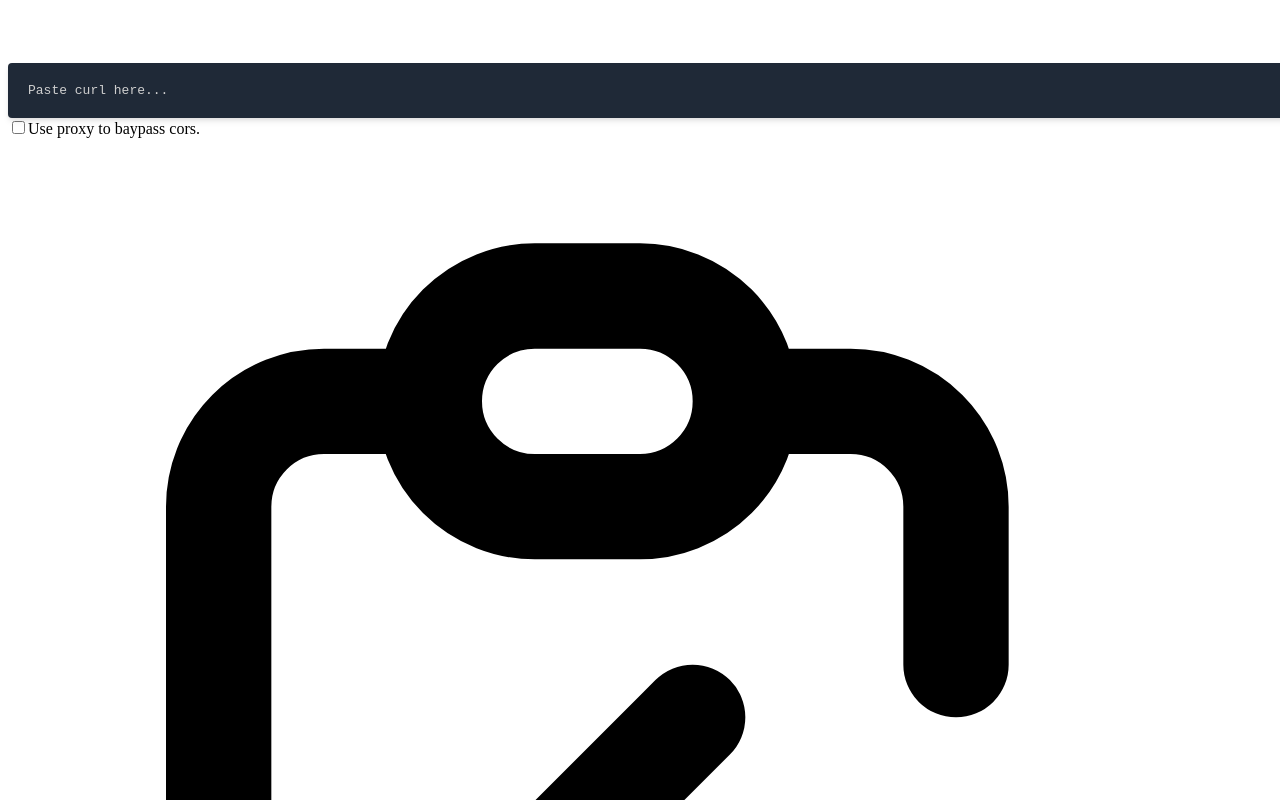
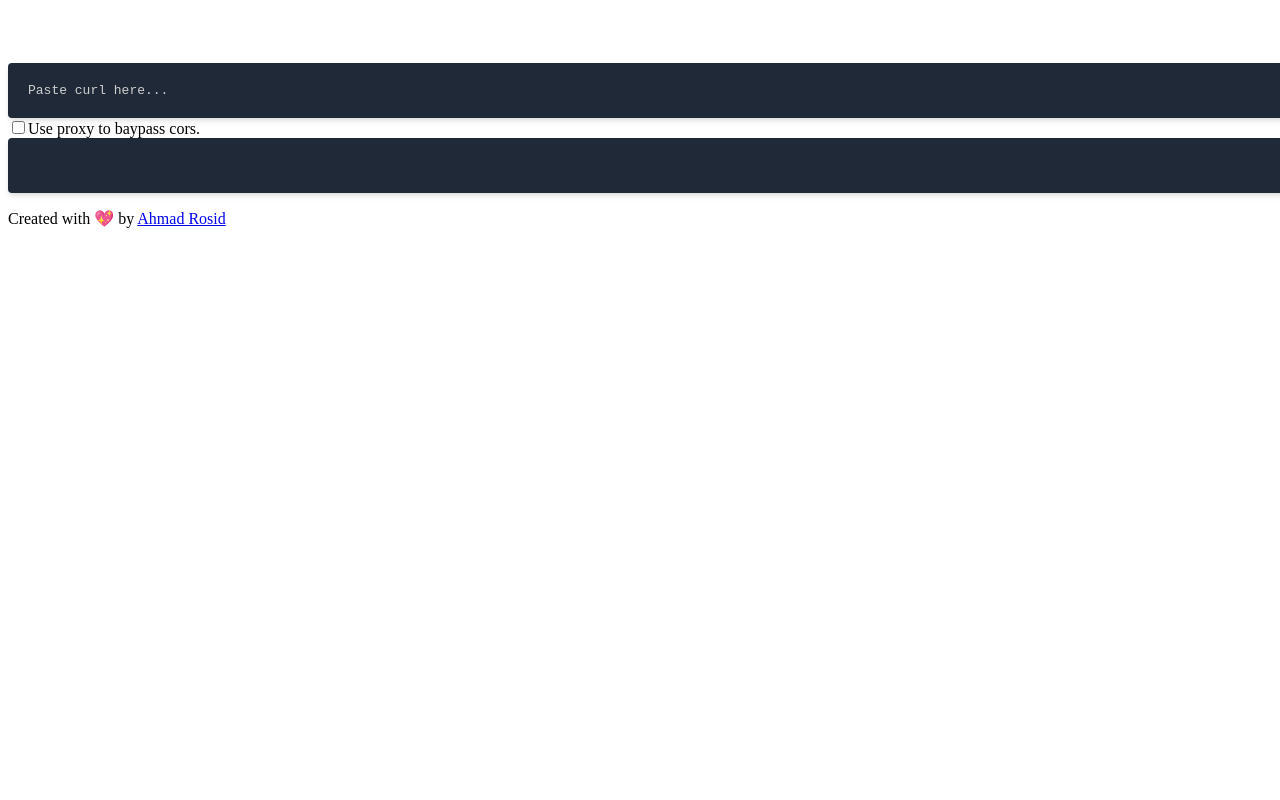
Before and after one commit to ahmadrosid/curly, a Next.js app: page / in a window 1280 px wide. Shown: the part 1340-2140 px from the top of the page. After the commit the page ends 1584 px from the top, so only its background shows below. Built offline with nearby package versions, Linux system fonts and the light colour scheme.

Commit message:
feat: show only when has response

```diff
--- a/pages/index.js
+++ b/pages/index.js
@@ -9,6 +9,7 @@ export default function Home() {
   const [cmOoutput, setCodeMirrorOut] = useState(null)
   const [isCopied, setCopied] = useState(false)
   const [isCopiedResponse, setCopiedResponse] = useState(false)
+  const [showCopyOutput, setShowCopyOutput] = useState(false)
 
   const codeMirrorRef = useRef()
   const codeMirrorRefOut = useRef()
@@ -81,6 +82,7 @@ export default function Home() {
     axios(request)
       .then(response => {
         cmOoutput.getDoc().setValue(JSON.stringify(response.data, null, '    '))
+        setShowCopyOutput(true)
       })
       .catch(err => {
         cmOoutput.getDoc().setValue(JSON.stringify({
@@ -162,6 +164,7 @@ export default function Home() {
           </div>
 
           <div className="max-h-[500px] w-[700px] relative">
+            {showCopyOutput && (
               <div className="absolute z-10 right-0 top-0 text-white p-2 flex flex-col items-center justify-center">
                 {isCopiedResponse && (
                   <div className="-top-full absolute">
@@ -172,6 +175,7 @@ export default function Home() {
                   <path strokeLinecap="round" strokeLinejoin="round" strokeWidth={2} d="M8 5H6a2 2 0 00-2 2v12a2 2 0 002 2h10a2 2 0 002-2v-1M8 5a2 2 0 002 2h2a2 2 0 002-2M8 5a2 2 0 012-2h2a2 2 0 012 2m0 0h2a2 2 0 012 2v3m2 4H10m0 0l3-3m-3 3l3 3" />
                 </svg>
               </div>
+            )}
             <textarea ref={codeMirrorRefOut}></textarea>
           </div>
         </div>
```
Lines whose indentation alone changed are shown as unchanged.
